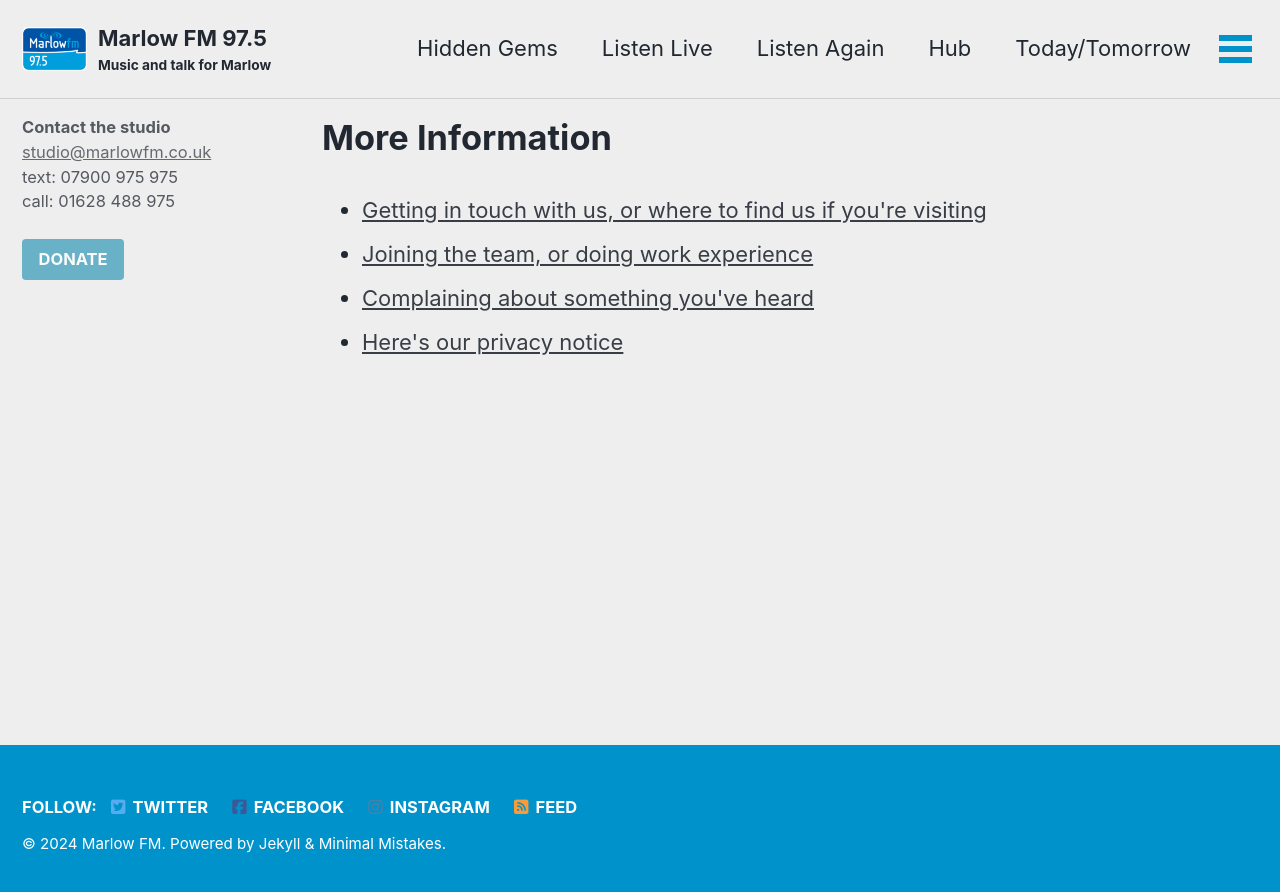
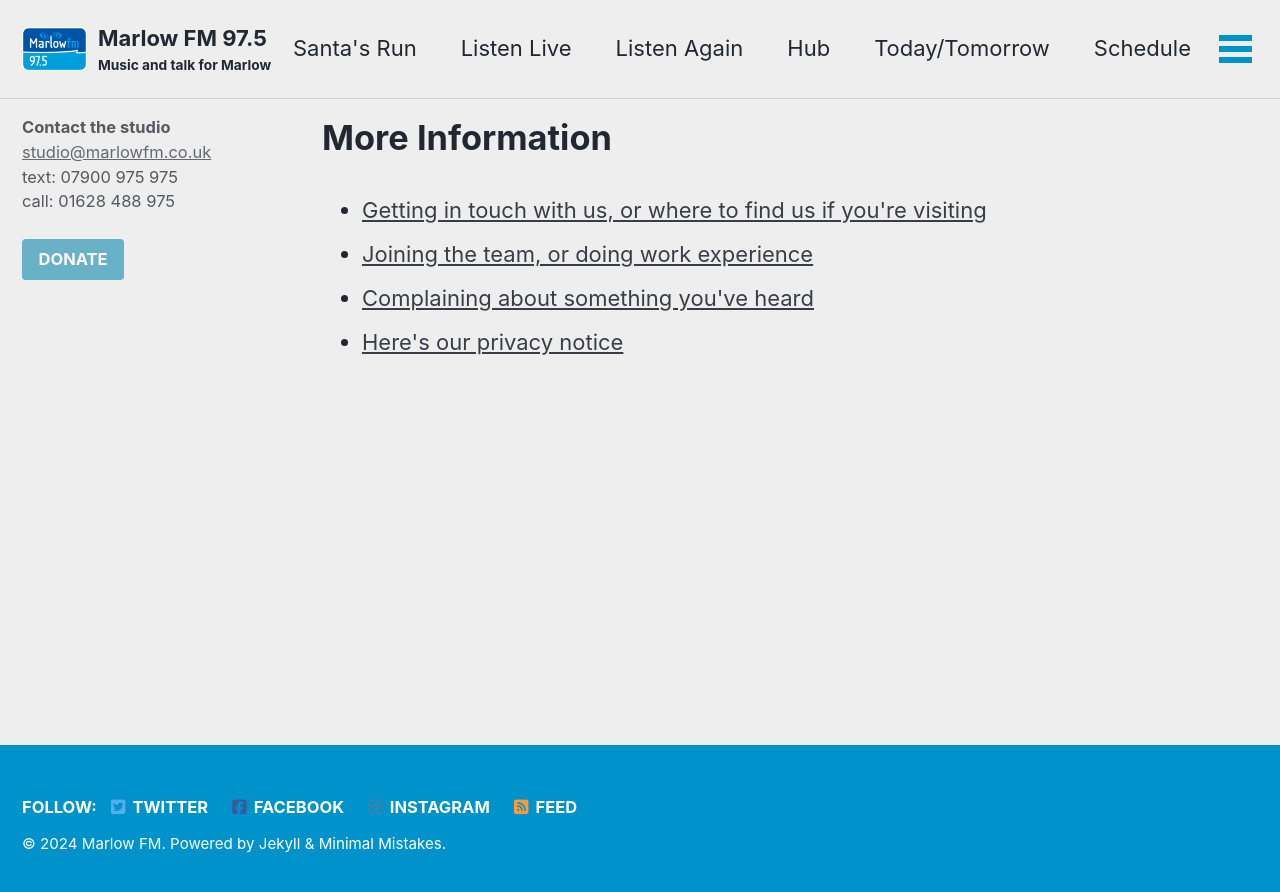
Before and after one commit to marlowfm/marlowfm.github.io, a Jekyll site: the page built from _pages/more.html, in a window 1280 px wide. Shown: the top 892 px of the page. Built offline with Jekyll 4.4.1, drawn with Linux system fonts in a browser that asks for light colours; cached includes are drawn as plain includes; nearby versions of some CDN libraries.

Commit message:
Update main menu

```diff
--- a/_data/navigation.yml
+++ b/_data/navigation.yml
@@ -1,7 +1,7 @@
 # main links
 main:
-  - title: "Hidden Gems"
-    url: /gems/
+  - title: "Santa's Run"
+    url: /news/santas-fun-run-2024/
   - title: "Listen Live"
     url: "http://radioplayer.marlowfm.co.uk"
     description: "If Radioplayer doesn't work, you'll need to configure your browser to use http rather than https. Alternatively, search for 'Marlow FM' on tunein.com, ask your smart speaker to 'Play Marlow FM', or download our app."
```
